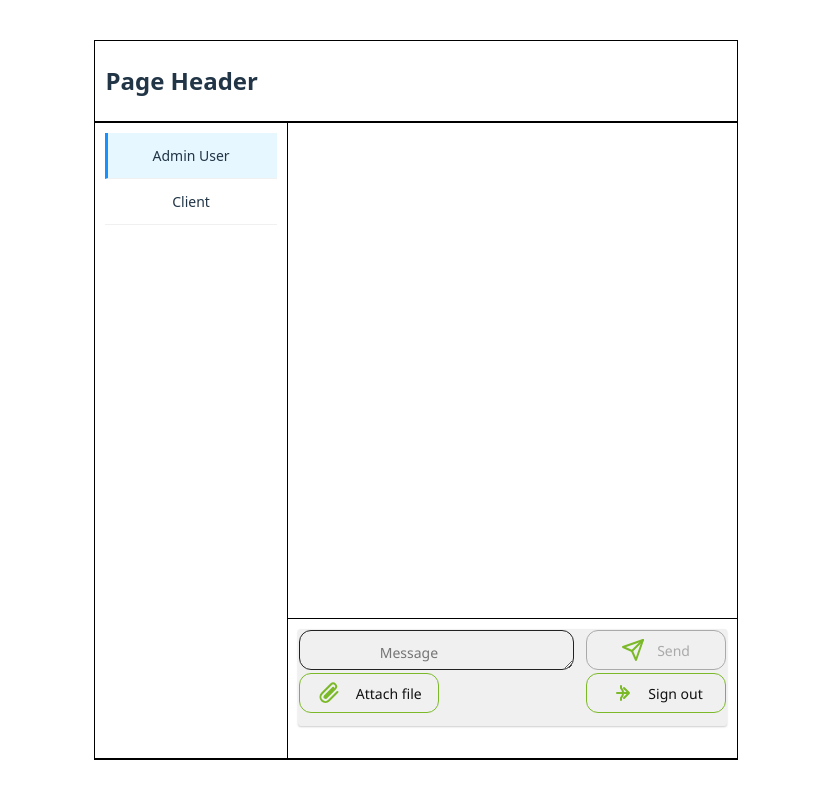
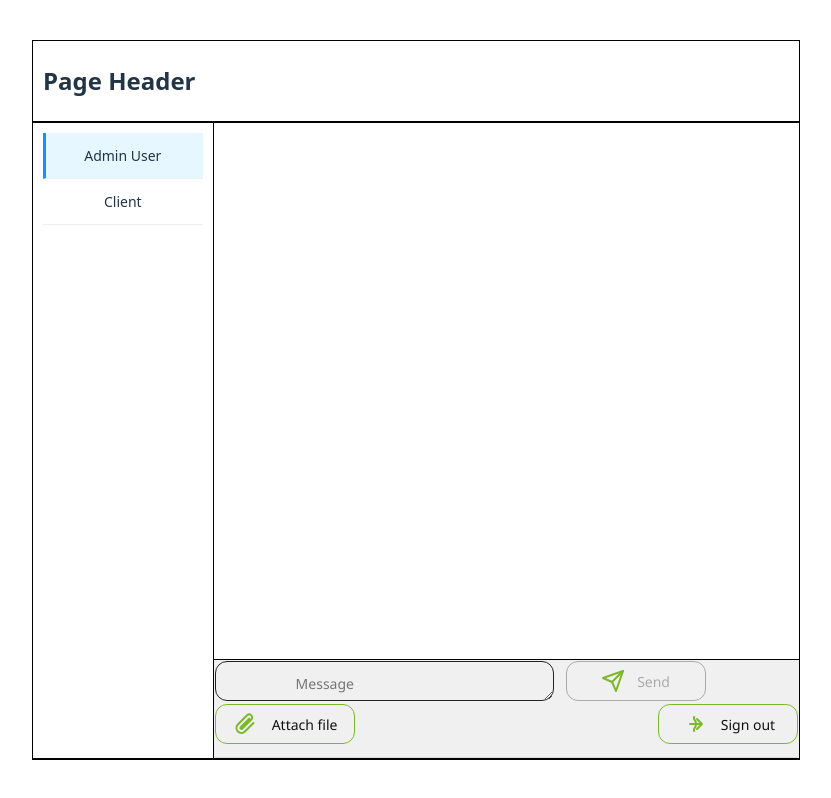
Before and after one commit to ErebDuin/LinkChat-frontend, a React (Vite) app: page /chat in a window 1280 px wide. Shown: the whole page, without its empty margins (224-1055 px from the left). Built offline with nearby package versions, Linux system fonts and the light colour scheme.

Commit message:
Chat Window updates

```diff
--- a/src/components/ChatWindow.jsx
+++ b/src/components/ChatWindow.jsx
@@ -30,17 +30,14 @@ const Layout = ({ leftContent, topRightContent, bottomRightContent }) => {
         )}
       </div>
       <div className={styles.body}>
-        <div
-          className={
-            isMobile
-              ? `${styles.leftContent} ${styles.leftContentMobile}`
-              : styles.leftContent
-          }
-        >
+        {/* Show leftContent only on desktop */}
+        {!isMobile && (
+          <div className={styles.leftContent}>
             {leftContent}
           </div>
+        )}
 
-        {(menuOpen || !isMobile) && (
+        {/* Show rightContent always */}
         <div
           className={
             isMobile
@@ -51,7 +48,6 @@ const Layout = ({ leftContent, topRightContent, bottomRightContent }) => {
           <div className={styles.topRightContent}>{topRightContent}</div>
           <div className={styles.bottomRightContent}>{bottomRightContent}</div>
         </div>
-        )}
       </div>
     </div>
   );
--- a/src/components/ChatWindow.module.css
+++ b/src/components/ChatWindow.module.css
@@ -1,8 +1,7 @@
 .container {
   position: relative;
-  width: 100%;
-  min-width: 600px;
   height: 90vh;
+  width:60vw;
   display: flex;
   flex-direction: column;
   border: 1px solid black;
@@ -46,12 +45,11 @@
 }
 
 .leftContentMobile {
-  width: 100%;
   border-right: none;
 }
 
 .rightContent {
-  width: 70%;
+  width:100%;
   position: relative;
   background: white;
   border-top: 1px solid black;
@@ -79,8 +77,8 @@
 }
 
 .bottomRightContent {
-  flex: 2;
-  padding: 10px;
+  padding: 0px;
   box-sizing: border-box;
   overflow: hidden;
+  width:auto;
 }
```
Lines whose indentation alone changed are shown as unchanged.
